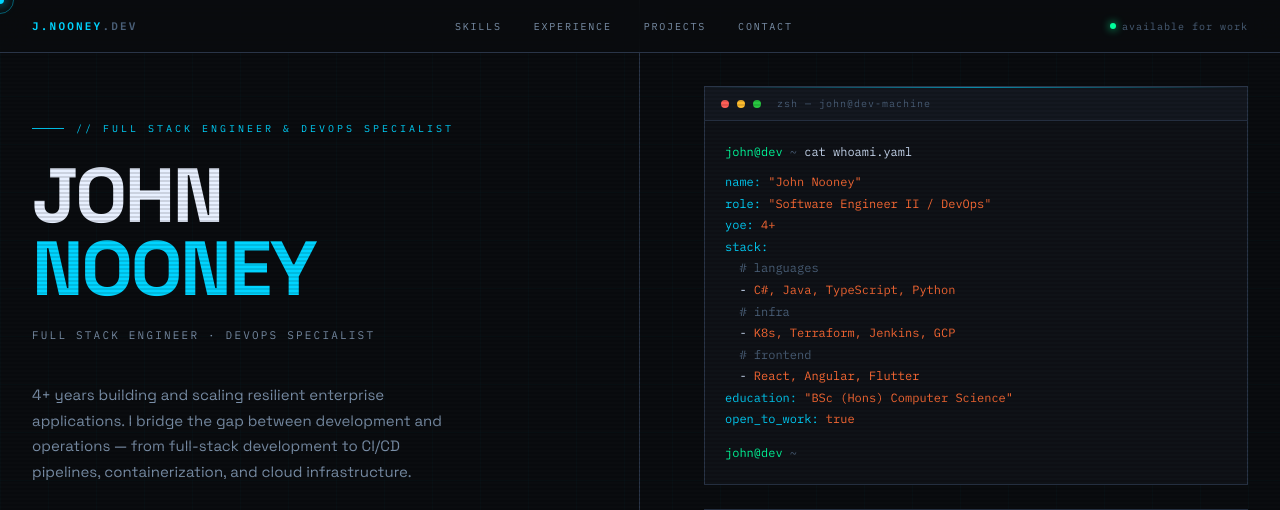
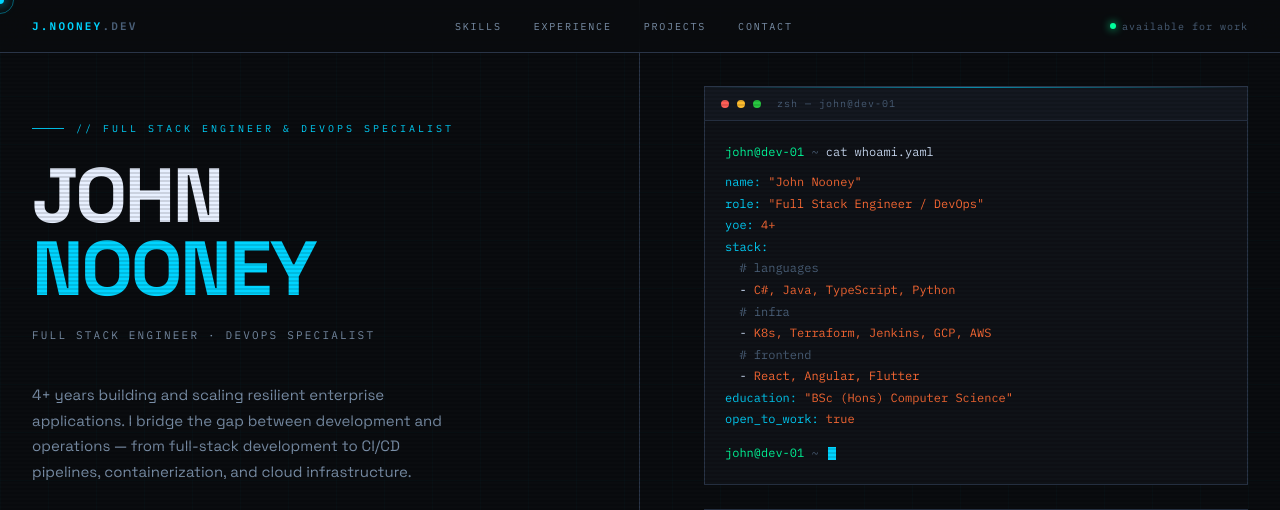
Before and after one commit to JohnNooney/nooney.dev, a React (Vite) app: page / in a window 1280 px wide. Shown: the top 510 px of the page. Built offline with nearby package versions, Linux system fonts and the light colour scheme.

Commit message:
Update wording

```diff
--- a/src/pages/Home.jsx
+++ b/src/pages/Home.jsx
@@ -53,30 +53,30 @@ export default function Home() {
             <div className="term-dot" />
             <div className="term-dot" />
             <div className="term-dot" />
-            <span className="term-title">zsh — john@dev-machine</span>
+            <span className="term-title">zsh — john@dev-01</span>
           </div>
           <div className="terminal-body">
             <div>
-              <span className="t-prompt">john@dev</span>{' '}
+              <span className="t-prompt">john@dev-01</span>{' '}
               <span className="t-comment">~</span>{' '}
               <span className="t-cmd" ref={cmdRef}>cat whoami.yaml</span>
             </div>
             <div style={{ marginTop: 8 }}>
               <span className="t-key">name:</span> <span className="t-val">"John Nooney"</span><br />
-              <span className="t-key">role:</span> <span className="t-val">"Software Engineer II / DevOps"</span><br />
+              <span className="t-key">role:</span> <span className="t-val">"Full Stack Engineer / DevOps"</span><br />
               <span className="t-key">yoe:</span> <span className="t-val">4+</span><br />
               <span className="t-key">stack:</span><br />
               &nbsp;&nbsp;<span className="t-comment"># languages</span><br />
               &nbsp;&nbsp;- <span className="t-val">C#, Java, TypeScript, Python</span><br />
               &nbsp;&nbsp;<span className="t-comment"># infra</span><br />
-              &nbsp;&nbsp;- <span className="t-val">K8s, Terraform, Jenkins, GCP</span><br />
+              &nbsp;&nbsp;- <span className="t-val">K8s, Terraform, Jenkins, GCP, AWS</span><br />
               &nbsp;&nbsp;<span className="t-comment"># frontend</span><br />
               &nbsp;&nbsp;- <span className="t-val">React, Angular, Flutter</span><br />
               <span className="t-key">education:</span> <span className="t-val">"BSc (Hons) Computer Science"</span><br />
               <span className="t-key">open_to_work:</span> <span className="t-val">true</span>
             </div>
             <div style={{ marginTop: 12 }}>
-              <span className="t-prompt">john@dev</span>{' '}
+              <span className="t-prompt">john@dev-01</span>{' '}
               <span className="t-comment">~</span>{' '}
               <span className="t-cursor" />
             </div>
--- a/src/pages/Projects.jsx
+++ b/src/pages/Projects.jsx
@@ -63,18 +63,18 @@ const projects = [
     ],
     links: { github: 'https://github.com/JohnNooney/BookMeetings' },
   },
-  {
-    dotCls: 'orange',
-    type: 'Personal · Open Source',
-    title: 'CSV Parser',
-    desc: 'A tool to parse CSVs containing customer data and add them to a database via a Spring REST API.',
-    pills: [
-      { label: 'Spring', cls: 'orange' },
-      { label: 'Java', cls: '' },
-      { label: 'PostgreSQL', cls: '' },
-    ],
-    links: { github: 'https://github.com/JohnNooney/java-rest-app-demo' },
-  },
+  // {
+  //   dotCls: 'orange',
+  //   type: 'Personal · Open Source',
+  //   title: 'CSV Parser',
+  //   desc: 'A tool to parse CSVs containing customer data and add them to a database via a Spring REST API.',
+  //   pills: [
+  //     { label: 'Spring', cls: 'orange' },
+  //     { label: 'Java', cls: '' },
+  //     { label: 'PostgreSQL', cls: '' },
+  //   ],
+  //   links: { github: 'https://github.com/JohnNooney/java-rest-app-demo' },
+  // },
 ];
 
 export default function Projects() {
```
